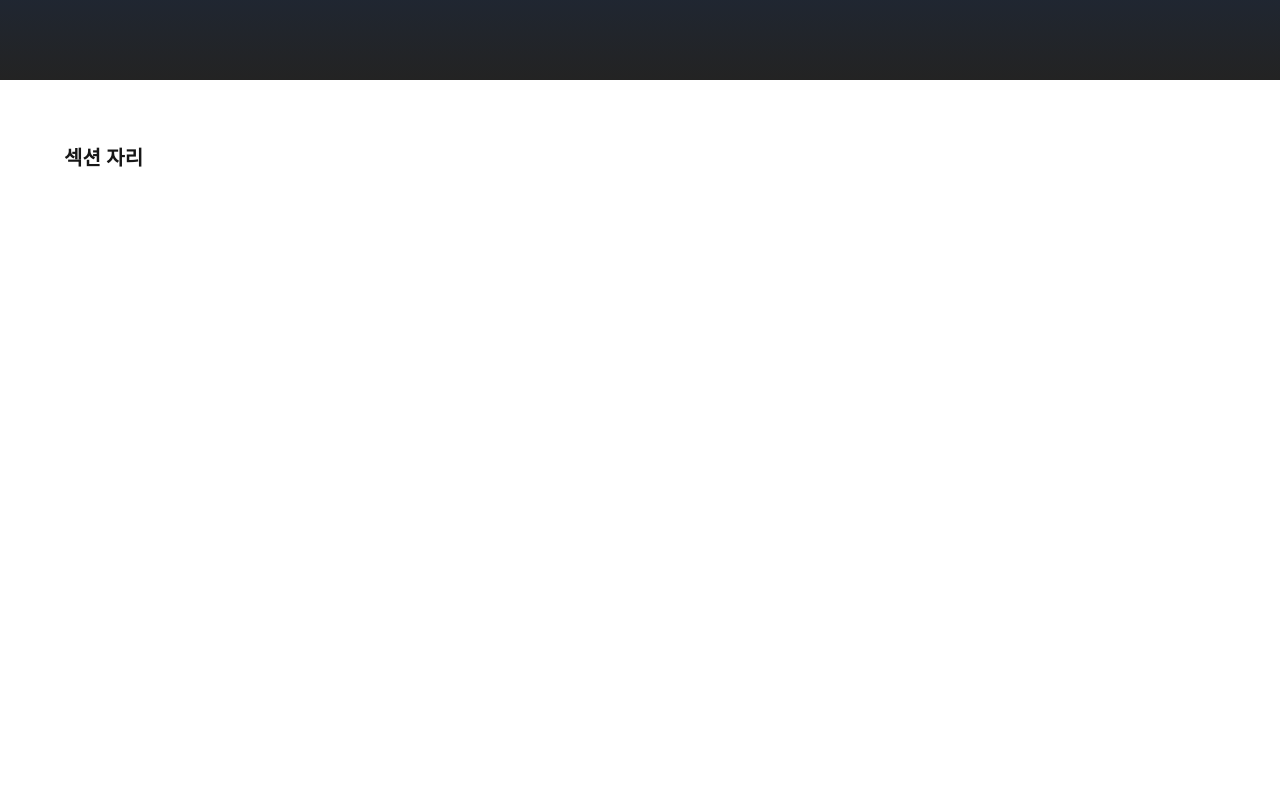
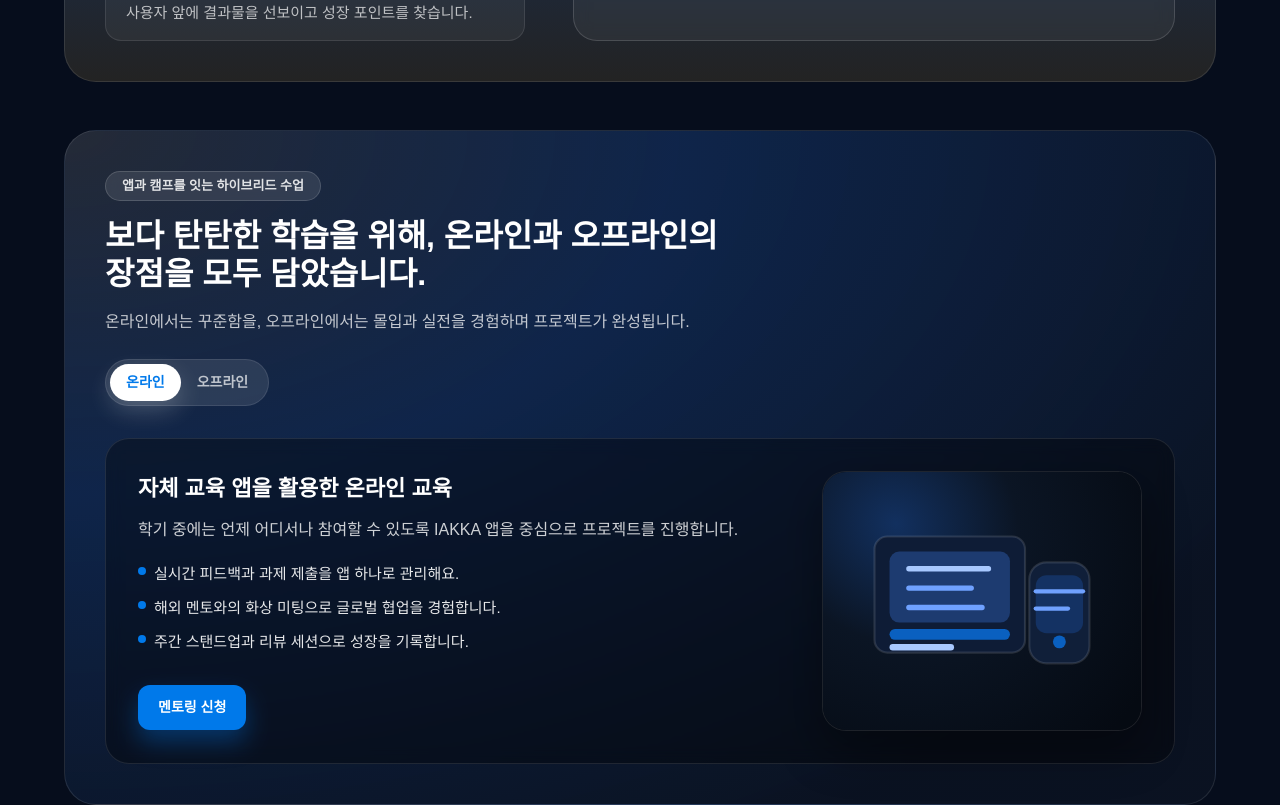
Before and after one commit to WithM2/iakkaweb, a Next.js app: page /ko in a window 1280 px wide. Shown: the part 2800-3605 px from the top of the page. Before the commit the page ends 3036 px from the top, so only its background shows below. Built offline with nearby package versions, Linux system fonts and the light colour scheme.

Commit message:
Stack hybrid mode card below toggle controls

```diff
--- a/src/components/ko/LearningJourneySection.tsx
+++ b/src/components/ko/LearningJourneySection.tsx
@@ -1,5 +1,7 @@
 "use client";
 
+import Image from "next/image";
+import Link from "next/link";
 import { useState } from "react";
 
 interface JourneyStage {
@@ -9,6 +11,16 @@ interface JourneyStage {
   detailTitle: string;
   detailDescription: string;
   keyPoints: string[];
+}
+
+interface LearningMode {
+  id: string;
+  label: string;
+  title: string;
+  description: string;
+  highlights: string[];
+  imageSrc: string;
+  imageAlt: string;
 }
 
 const journeyStages: JourneyStage[] = [
@@ -66,19 +78,56 @@ const journeyStages: JourneyStage[] = [
   },
 ];
 
+const learningModes: LearningMode[] = [
+  {
+    id: "online",
+    label: "온라인",
+    title: "자체 교육 앱을 활용한 온라인 교육",
+    description:
+      "학기 중에는 언제 어디서나 참여할 수 있도록 IAKKA 앱을 중심으로 프로젝트를 진행합니다.",
+    highlights: [
+      "실시간 피드백과 과제 제출을 앱 하나로 관리해요.",
+      "해외 멘토와의 화상 미팅으로 글로벌 협업을 경험합니다.",
+      "주간 스탠드업과 리뷰 세션으로 성장을 기록합니다.",
+    ],
+    imageSrc: "/images/hybrid-learning-illustration.svg",
+    imageAlt: "태블릿으로 온라인 수업을 듣는 모습을 형상화한 일러스트",
+  },
+  {
+    id: "offline",
+    label: "오프라인",
+    title: "현장에서 체험하는 오프라인 캠프",
+    description:
+      "방학과 주말에는 오프라인 캠프에서 집중 실습과 팀워크를 경험하며 결과물의 완성도를 끌어올립니다.",
+    highlights: [
+      "전문 장비를 활용한 메이킹과 사용자 테스트를 진행합니다.",
+      "팀 멘토와 페어 리뷰로 협업 역량을 키워요.",
+      "데모 데이 발표로 성취감을 높이고 다음 목표를 세웁니다.",
+    ],
+    imageSrc: "/images/hybrid-learning-illustration.svg",
+    imageAlt: "프로젝트를 발표하는 학생들의 모습을 형상화한 일러스트",
+  },
+];
+
 export default function LearningJourneySection() {
   const [selectedStageId, setSelectedStageId] = useState(journeyStages[0].id);
+  const [selectedModeId, setSelectedModeId] = useState(learningModes[0].id);
 
   const activeStageIndex = Math.max(
     journeyStages.findIndex((stage) => stage.id === selectedStageId),
     0,
   );
   const activeStage = journeyStages[activeStageIndex] ?? journeyStages[0];
+  const activeMode =
+    learningModes.find((mode) => mode.id === selectedModeId) ??
+    learningModes[0];
 
   return (
-    <section className="w-full bg-[linear-gradient(180deg,#232323_0%,#143263_50%,#232323_100%)] text-white">
-      <div className="mx-auto flex w-full max-w-[1200px] flex-col gap-10 px-5 py-16 md:px-6 md:py-20 lg:flex-row lg:items-stretch lg:gap-16">
-        <div className="flex w-full max-w-[460px] flex-shrink-0 flex-col">
+    <section className="w-full bg-[#060d1c] text-white">
+      <div className="mx-auto flex w-full max-w-[1200px] flex-col gap-12 px-5 py-16 md:px-6 md:py-20">
+        <div className="rounded-[32px] border border-white/10 bg-[linear-gradient(180deg,#232323_0%,#143263_50%,#232323_100%)] p-6 md:p-10">
+          <div className="flex flex-col gap-8 lg:flex-row lg:gap-12">
+            <div className="w-full max-w-[420px] flex-shrink-0">
               <div className="inline-flex w-fit items-center rounded-full border border-white/15 bg-white/10 px-5 py-2 text-[14px] font-semibold text-white/85 backdrop-blur">
                 체계적인 교육 프로세스
               </div>
@@ -92,7 +141,7 @@ export default function LearningJourneySection() {
                       key={stage.id}
                       type="button"
                       onClick={() => setSelectedStageId(stage.id)}
-                  className={`rounded-[16px] border px-5 py-4 text-left transition-colors duration-200 focus:outline-none focus-visible:ring-2 focus-visible:ring-white/70 focus-visible:ring-offset-2 focus-visible:ring-offset-[#143263] ${
+                      className={`rounded-[16px] border px-5 py-4 text-left transition-colors duration-200 focus:outline-none focus-visible:ring-2 focus-visible:ring-white/70 focus-visible:ring-offset-2 focus-visible:ring-offset-[rgba(26,48,85,0.6)] ${
                         isActive
                           ? "bg-main-600 border-main-600 text-white shadow-[0_16px_40px_rgba(0,121,234,0.35)]"
                           : "bg-white/5 border-white/10 text-white/80 hover:bg-white/15 hover:border-white/20 hover:text-white"
@@ -113,7 +162,7 @@ export default function LearningJourneySection() {
               </div>
             </div>
 
-        <div className="flex flex-1 flex-col rounded-[24px] border border-white/10 bg-white/5 p-6 md:p-8">
+            <div className="flex flex-1 flex-col rounded-[24px] border border-white/15 bg-white/5 p-6 backdrop-blur md:p-8">
               <div>
                 <span className="text-[12px] font-semibold uppercase tracking-[0.24em] text-white/60">
                   {`Step ${activeStageIndex + 1}`}
@@ -134,6 +183,84 @@ export default function LearningJourneySection() {
               </ul>
             </div>
           </div>
+        </div>
+
+        <div className="flex flex-col overflow-hidden rounded-[32px] border border-white/10 bg-[radial-gradient(120%_120%_at_0%_0%,rgba(255,255,255,0.12)_0%,rgba(20,50,99,0.65)_45%,rgba(11,19,34,0.95)_100%)] p-6 md:p-10">
+          <div className="max-w-[640px]">
+            <div className="inline-flex items-center rounded-full border border-white/15 bg-white/10 px-4 py-1 text-[13px] font-semibold text-white/85 backdrop-blur">
+              앱과 캠프를 잇는 하이브리드 수업
+            </div>
+            <h4 className="mt-4 text-[26px] font-bold leading-[1.2] md:text-[32px]">
+              보다 탄탄한 학습을 위해, 온라인과 오프라인의 장점을 모두 담았습니다.
+            </h4>
+            <p className="mt-4 text-[14px] leading-[24px] text-white/75 md:text-[16px] md:leading-[26px]">
+              온라인에서는 꾸준함을, 오프라인에서는 몰입과 실전을 경험하며 프로젝트가 완성됩니다.
+            </p>
+          </div>
+          <div className="mt-6 inline-flex w-fit items-center rounded-full border border-white/10 bg-white/10 p-1">
+            {learningModes.map((mode) => {
+              const isActive = mode.id === activeMode.id;
+              return (
+                <button
+                  key={mode.id}
+                  type="button"
+                  onClick={() => setSelectedModeId(mode.id)}
+                  className={`rounded-full px-4 py-2 text-[14px] font-semibold transition-colors focus:outline-none focus-visible:ring-2 focus-visible:ring-white/70 focus-visible:ring-offset-2 focus-visible:ring-offset-[rgba(11,19,34,0.95)] ${
+                    isActive
+                      ? "bg-white text-main-600 shadow-[0_10px_24px_rgba(255,255,255,0.2)]"
+                      : "text-white/70 hover:text-white"
+                  }`}
+                >
+                  {mode.label}
+                </button>
+              );
+            })}
+          </div>
+
+          <div className="mt-8 flex flex-col gap-8 rounded-[24px] border border-white/10 bg-black/35 p-6 backdrop-blur md:flex-row md:items-center md:gap-10 md:p-8">
+            <div className="flex-1">
+              <h5 className="text-[20px] font-semibold md:text-[22px]">
+                {activeMode.title}
+              </h5>
+              <p className="mt-3 text-[14px] leading-[24px] text-white/80 md:text-[16px] md:leading-[26px]">
+                {activeMode.description}
+              </p>
+
+              <ul className="mt-5 space-y-3 text-[14px] leading-[22px] text-white/90 md:text-[15px]">
+                {activeMode.highlights.map((highlight) => (
+                  <li key={highlight} className="flex gap-2">
+                    <span
+                      className="mt-1 inline-block h-2 w-2 flex-shrink-0 rounded-full bg-main-600"
+                      aria-hidden
+                    />
+                    <span className="flex-1">{highlight}</span>
+                  </li>
+                ))}
+              </ul>
+
+              <Link
+                href="/mentoring/apply"
+                className="mt-8 inline-flex items-center justify-center rounded-[12px] bg-main-600 px-5 py-3 text-[14px] font-semibold text-white shadow-[0_12px_24px_rgba(0,121,234,0.35)] transition-colors hover:bg-main-600/90 focus:outline-none focus-visible:ring-2 focus-visible:ring-white/80 focus-visible:ring-offset-2 focus-visible:ring-offset-[rgba(11,19,34,0.95)]"
+              >
+                멘토링 신청
+              </Link>
+            </div>
+
+            <div className="relative flex flex-shrink-0 items-center justify-center md:w-[320px]">
+              <div className="relative h-[220px] w-[260px] overflow-hidden rounded-[24px] border border-white/10 bg-black/30 shadow-[0_20px_45px_rgba(0,0,0,0.35)] md:h-[260px] md:w-[320px]">
+                <Image
+                  src={activeMode.imageSrc}
+                  alt={activeMode.imageAlt}
+                  fill
+                  sizes="(min-width: 768px) 320px, 70vw"
+                  className="object-cover"
+                  priority={false}
+                />
+              </div>
+            </div>
+          </div>
+        </div>
+      </div>
     </section>
   );
 }
```
Also changed, not shown: public/images/hybrid-learning-illustration.svg (added). Lines whose indentation alone changed are shown as unchanged.
